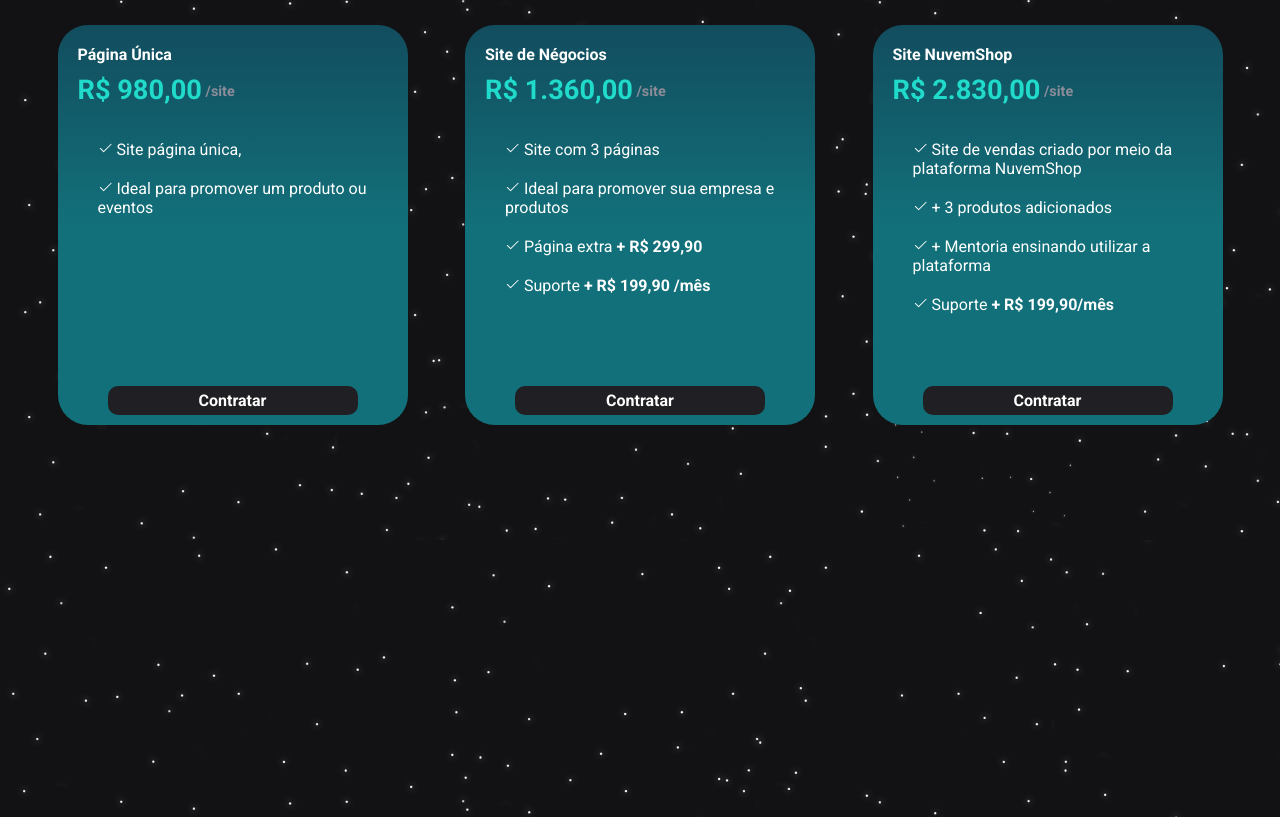
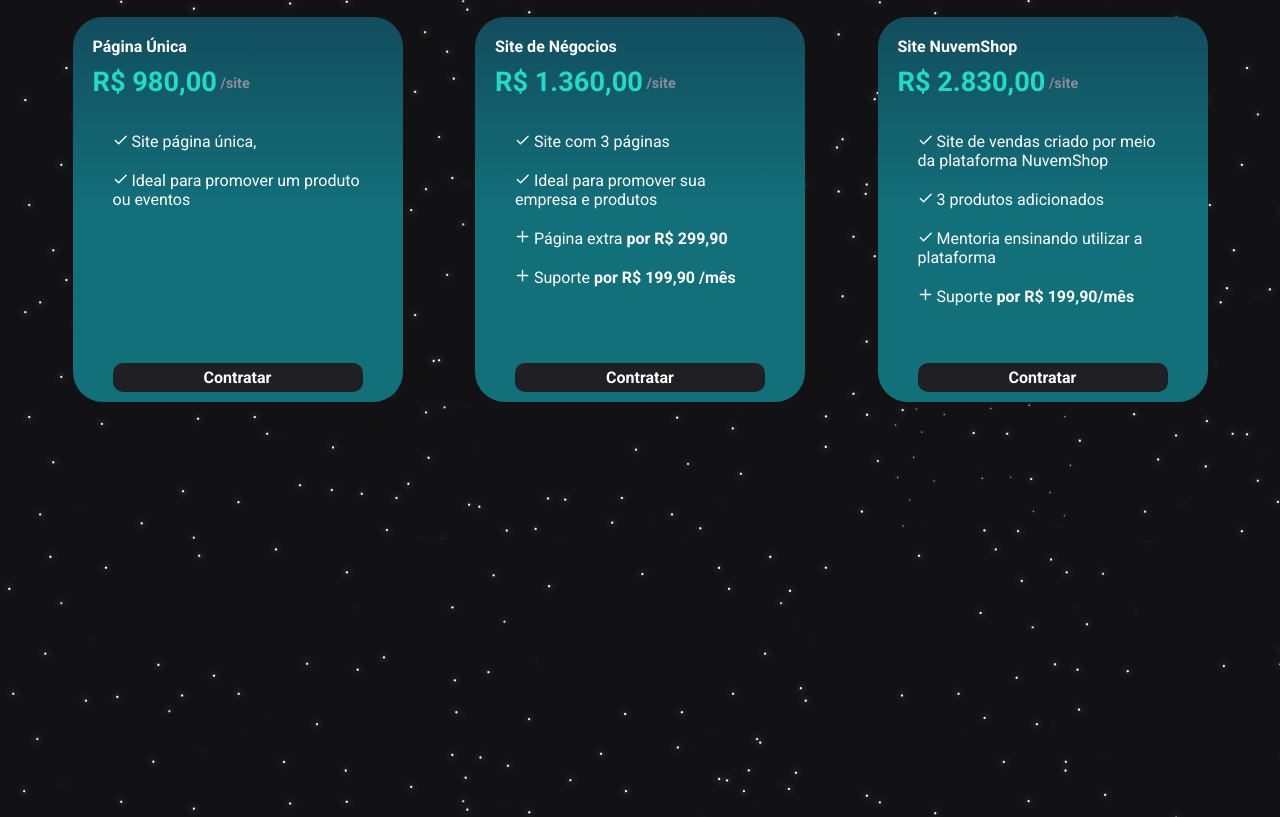
Before and after one commit to abraao0liveira/WebStudio, a React (Vite) app: page / in a window 1280 px wide. Shown: the part 1060-1877 px from the top of the page. Built offline with nearby package versions, Linux system fonts and the light colour scheme.

Commit message:
update page02 (index.jsx and styles.js)
buttom create

```diff
--- a/src/components/page02/index.jsx
+++ b/src/components/page02/index.jsx
@@ -1,5 +1,5 @@
 import { Page02Container } from "./styles"
-import { Check } from "@phosphor-icons/react";
+import { Check, Plus } from "@phosphor-icons/react";
 
 export function Page02() {
   return (
@@ -13,34 +13,34 @@ export function Page02() {
             <h2>Página Única</h2>
             <h4>R$ 980,00<p>&nbsp;/site</p></h4>
             <ul>
-              <li> <Check size={15} /> Site página única, </li>
-              <li><Check size={15} /> Ideal para promover um produto ou eventos</li>
+              <li> <Check weight="bold" size={15} /> Site página única, </li>
+              <li><Check weight="bold" size={15} /> Ideal para promover um produto ou eventos</li>
             </ul>
-            <a href="" className="btn"><strong>Contratar</strong></a>
+            <button type="submit" className="btn"><strong>Contratar</strong></button>
           </div>
 
           <div className="box">
             <h2>Site de Négocios</h2>
             <h4>R$ 1.360,00<p>&nbsp;/site</p></h4>
             <ul>
-              <li><Check size={15} /> Site com 3 páginas</li>
-              <li><Check size={15} /> Ideal para promover sua empresa e produtos</li>
-              <li><Check size={15} /> Página extra <strong>+ R$ 299,90</strong></li>
-              <li><Check size={15} /> Suporte <strong>+ R$ 199,90 /mês</strong></li>
+              <li><Check weight="bold" size={15} /> Site com 3 páginas</li>
+              <li><Check weight="bold" size={15} /> Ideal para promover sua empresa e produtos</li>
+              <li><Plus weight="bold" size={15} /> Página extra <strong> por R$ 299,90</strong></li>
+              <li><Plus weight="bold" size={15} /> Suporte <strong> por R$ 199,90 /mês</strong></li>
             </ul>
-            <a href="" className="btn"><strong>Contratar</strong></a>
+            <button type="submit" className="btn"><strong>Contratar</strong></button>
           </div>
 
           <div className="box">
             <h2>Site NuvemShop</h2>
             <h4>R$ 2.830,00<p>&nbsp;/site</p></h4>
             <ul>
-              <li><Check size={15} /> Site de vendas criado por meio da plataforma NuvemShop</li>
-              <li><Check size={15} /> + 3 produtos adicionados</li>
-              <li><Check size={15} /> + Mentoria ensinando utilizar a plataforma</li>
-              <li><Check size={15} /> Suporte <strong>+ R$ 199,90/mês</strong></li>
+              <li><Check weight="bold" size={15} /> Site de vendas criado por meio da plataforma NuvemShop</li>
+              <li><Check weight="bold" size={15} /> 3 produtos adicionados</li>
+              <li><Check weight="bold" size={15} /> Mentoria ensinando utilizar a plataforma</li>
+              <li><Plus weight="bold" size={15} /> Suporte <strong> por R$ 199,90/mês</strong></li>
             </ul>
-            <a href="" className="btn"><strong>Contratar</strong></a>
+            <button type="submit" className="btn"><strong>Contratar</strong></button>
           </div>
         </div>
 
--- a/src/components/page02/styles.js
+++ b/src/components/page02/styles.js
@@ -30,14 +30,14 @@ export const Page02Container = styled.div`
 
   .boxes {
     margin-top: 50px;
+    margin-bottom: 30px;
     display: flex;
     justify-content: space-evenly;
 
     .box {
       position: relative;
-      width: 30%;
-      height: 400px;
-      width: 350px;
+      height: 385px;
+      width: 330px;
       background: linear-gradient( to top,
       ${(props) => props.theme['green-600']},
       ${(props) => props.theme['green-600']},
@@ -76,6 +76,7 @@ export const Page02Container = styled.div`
         width: 250px;
         background-color: ${(props) => props.theme['gray-800']};
         color: ${(props) => props.theme['white']};
+        border: none;
         border-radius: 10px;
         position: absolute;
         bottom: 10px;
@@ -85,11 +86,13 @@ export const Page02Container = styled.div`
         align-items: center;
         left: 0;
         right: 0;
+        transition: all 0.3s ease-in-out;
       }
-      a{
-        text-decoration: none;
+      .btn:hover {
+        background-color: ${(props) => props.theme['green-800']};
         color: ${(props) => props.theme['white']};
-        background-color: ${(props) => props.theme['green-400']};
+        cursor: pointer;
+        transition: all 0.3s ease-in-out;
       }
     }
   }
```
